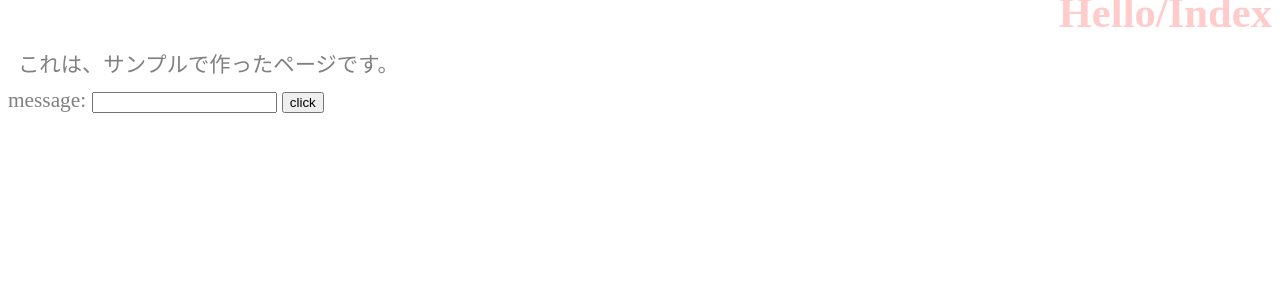
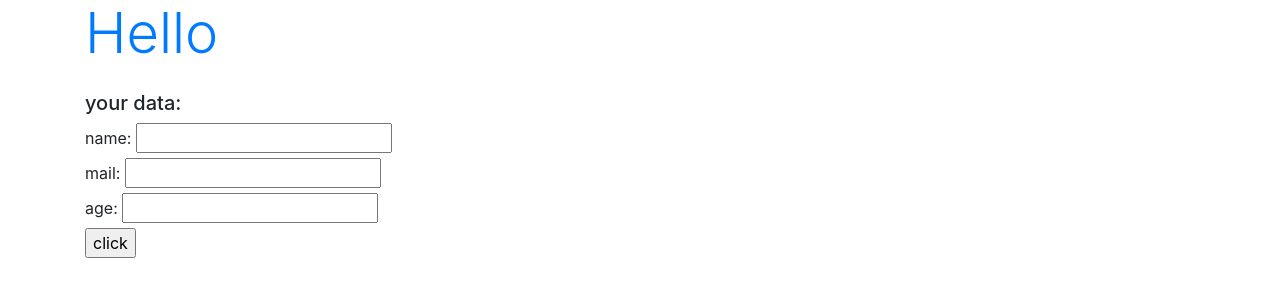
Before and after one commit to akutoukuroneko/practice001, a Django app: page /hello/ in a window 1280 px wide. Shown: the top 300 px of the page. Run offline with Django 5.2, Linux system fonts and the light colour scheme; some libraries are stand-ins or nearby versions.

Commit message:
Formクラスを使ったフォーム作成

```diff
--- /dev/null
+++ b/hello/forms.py
@@ -0,0 +1,6 @@
+from django import forms
+
+class HelloForm(forms.Form):
+    name = forms.CharField(label='name')
+    mail = forms.CharField(label='mail')
+    age = forms.IntegerField(label='age')
--- a/hello/templates/hello/index.html
+++ b/hello/templates/hello/index.html
@@ -4,16 +4,16 @@
 <head>
     <meta charest="uft-8">
     <title>{{title}}</title>
-    <link rel="stylesheet" type="text/css"
-        href="{% static 'hello/css/style.css' %}" />
+    <link rel="stylesheet"
+    href="https://stackpath.bootstrapcdn.com/bootstrap/4.3.1/css/bootstrap.min.css"
+    crossorigin="anonymous">
 </head>
 <body class="container">
-    <h1>{{title}}</h1>
-    <p>{{msg}}</p>
-    <form action="{% url 'form' %}" method="post">
+    <h1 class="display-4 text-primary">{{title}}</h1>
+    <p class="h5 mt-4">{{message|safe}}</p>
+    <form action="{% url 'index' %}" method="post">
         {% csrf_token %}
-        <label for="msg">message: </label>
-        <input id="msg" type="text" name="msg">
+        {{ form }}
         <input type="submit" value="click">
     </form>
 </body>
--- a/hello/urls.py
+++ b/hello/urls.py
@@ -2,6 +2,5 @@ from django.urls import path
 from . import views
 
 urlpatterns = [
-    path('', views.index, name='form'),
-    path('next', views.next, name='next'),
+    path('', views.index, name='index'),
 ]
--- a/hello/views.py
+++ b/hello/views.py
@@ -1,18 +1,16 @@
 from django.shortcuts import render
 from django.http import HttpResponse
+from .forms import HelloForm
 
 def index(request):
     params = {
-        'title':'Hello/Index',
-        'msg':'これは、サンプルで作ったページです。',
-        'goto':'next',
+        'title': 'Hello',
+        'message': 'your data:',
+        'form': HelloForm()
     }
-    return render (request, 'hello/index.html', params)
-
-def next(request):
-    params = {
-        'title':'Hello/Next',
-        'msg':'これは、もう1つのページです。',
-        'goto':'index',
-    }
+    if(request.method == 'POST'):
+        params['message']= '名前:' + request.POST['name'] + \
+        '<br>メール:' + request.POST['mail'] + \
+        '<br>年齢' + request.POST['age']
+        params['form'] = HelloForm(request.POST)
     return render(request, 'hello/index.html', params)
```
